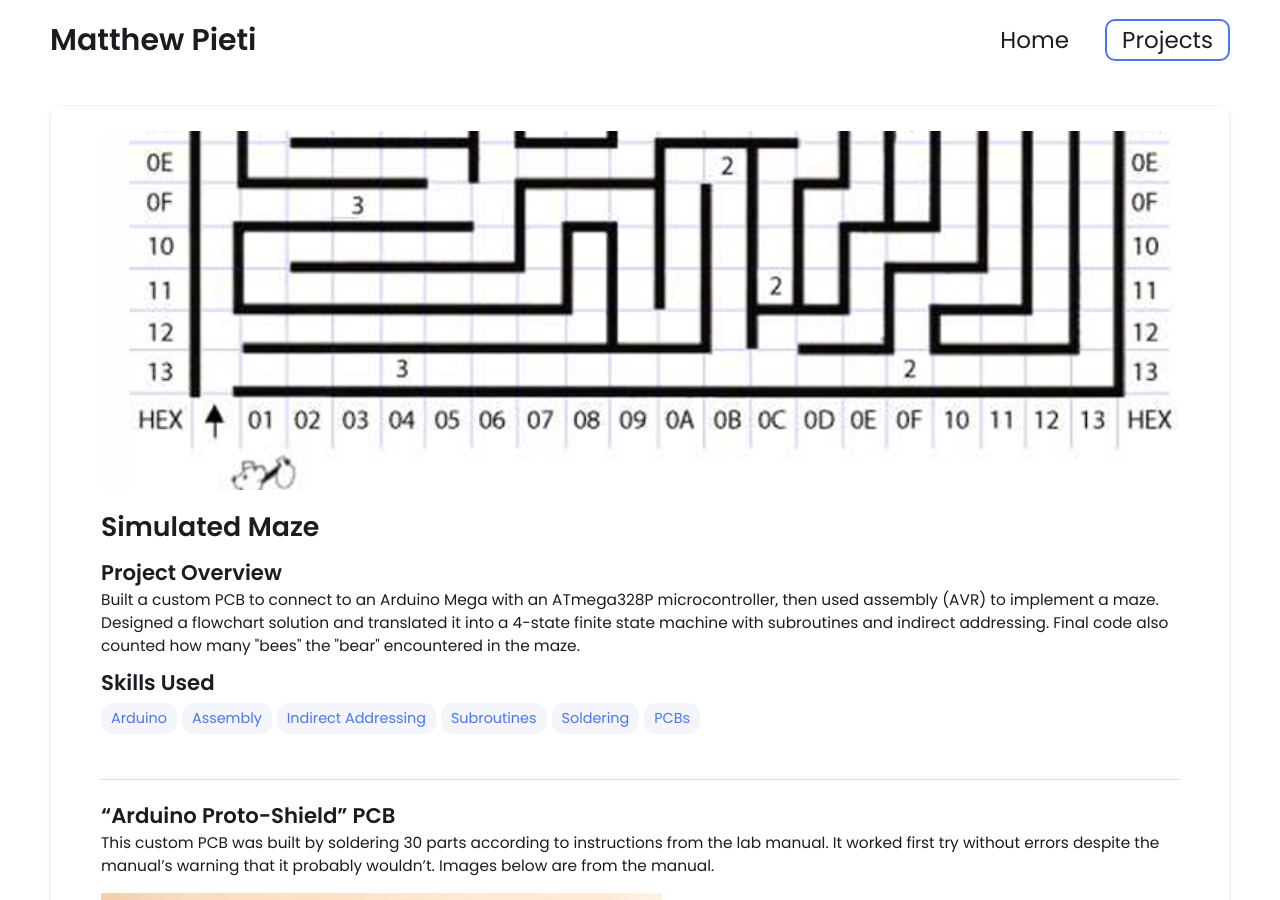
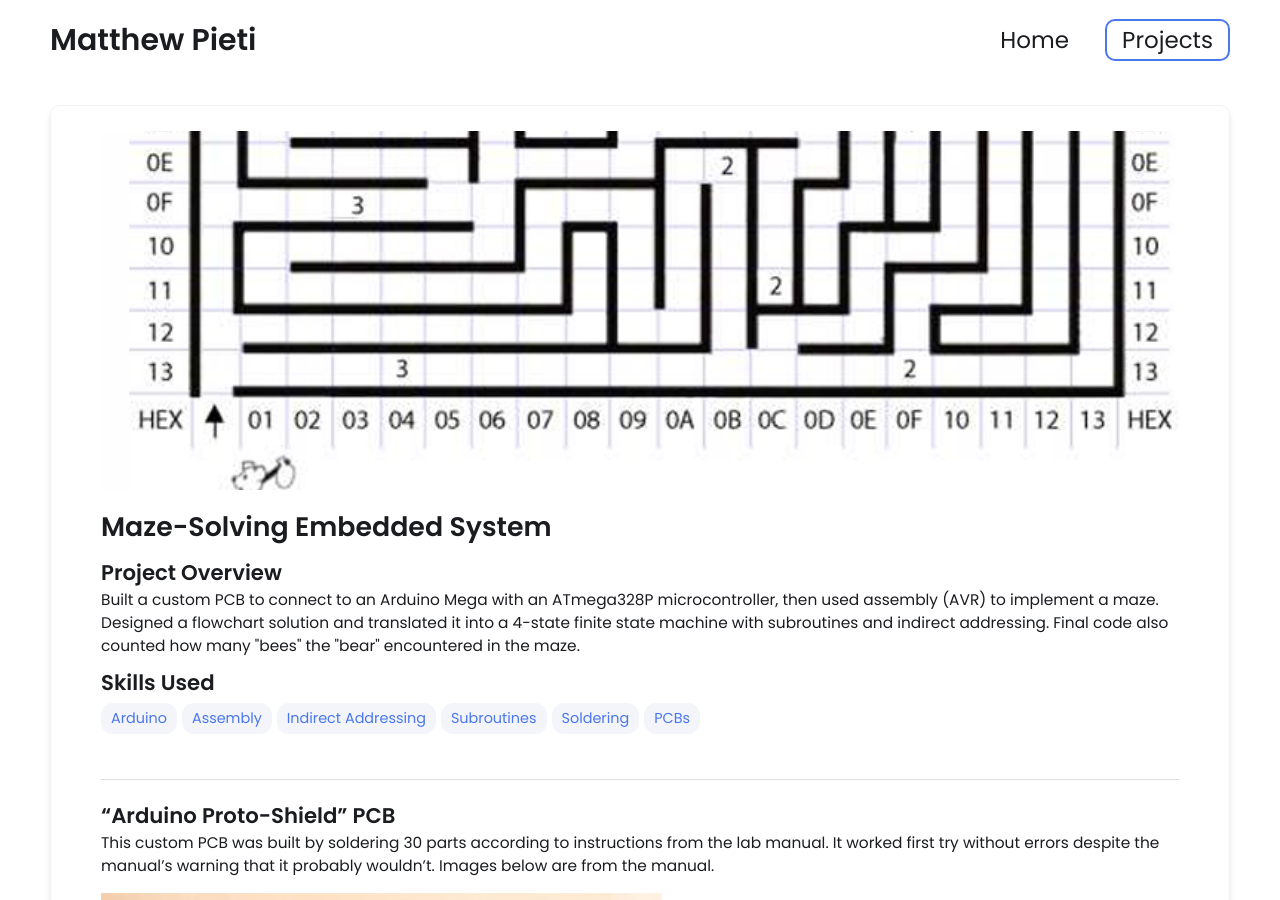
Before and after one commit to MattPieti/MattPieti.github.io, a Jekyll site: the page built from _projects/2maze/index.md, in a window 1280 px wide and 900 px high. Built offline with Jekyll 4.4.1, drawn with Linux system fonts in a browser that asks for light colours.

Commit message:
Update index.md

```diff
--- a/_projects/2maze/index.md
+++ b/_projects/2maze/index.md
@@ -1,6 +1,6 @@
 ---
 layout: post
-title: Simulated Maze
+title: Maze-Solving Embedded System
 description: Built a custom PCB to connect to an Arduino Mega with an ATmega328P microcontroller, then used assembly (AVR) to implement a maze. Designed a flowchart solution and translated it into a 4-state finite state machine with subroutines and indirect addressing. Final code also counted how many "bees" the "bear" encountered in the maze.
 skills:
   - Arduino
```
